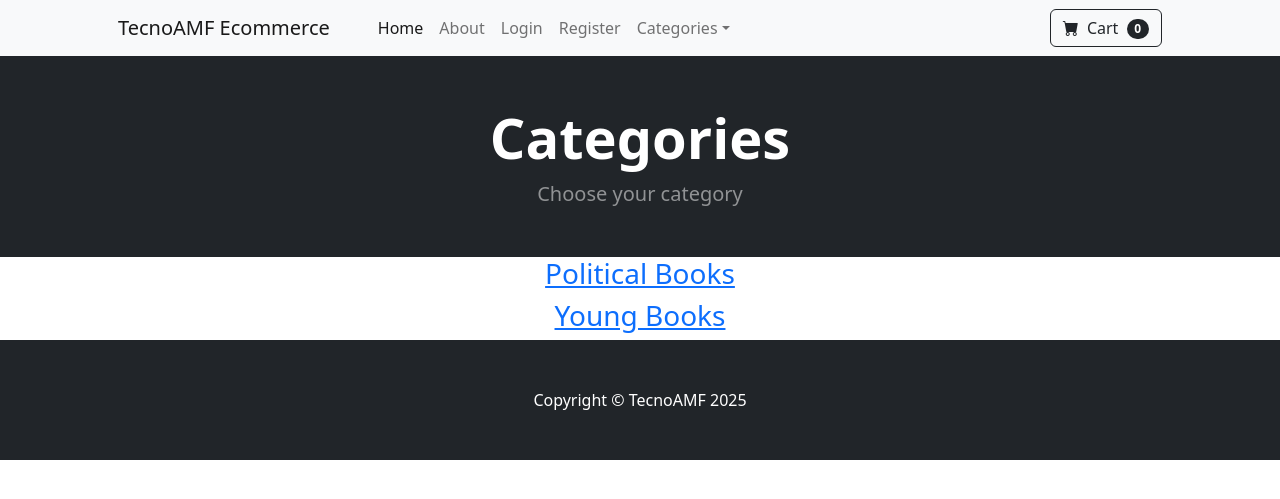
After one commit to ThalesOfMiletus/django-ecommerce, a Django app: page /category_summary/ in a window 1280 px wide. The commit adds this page. Shown: the top 499 px of the page. Run offline with Django 5.2, Linux system fonts and the light colour scheme; data comes from the database, SQL or seed files in the repository; both versions use the stored data as it was after the commit; some libraries are stand-ins or nearby versions.

Commit message:
feat categories directory page

```diff
--- /dev/null
+++ b/store/templates/category_summary.html
@@ -0,0 +1,22 @@
+{% extends 'base.html' %} {% block content %}
+
+<!-- Header -->
+<header class="bg-dark py-5">
+  <div class="text-center text-white">
+    <h1 class="display-4 fw-bolder">Categories</h1>
+    <p class="lead fw-normal text-white-50 mb-0">Choose your category</p>
+  </div>
+</header>
+
+<div class="container">
+  <div class="row">
+    <center>
+      <div class="col-8">
+        {% for category in categories %}
+            <h3> <a href="{% url 'category' category %}">{{ category }}</a></h3>
+        {% endfor %}
+      </div>
+    </center>
+  </div>
+</div>
+{% endblock %}
--- a/store/templates/navbar.html
+++ b/store/templates/navbar.html
@@ -48,7 +48,7 @@
           >
           <ul class="dropdown-menu" aria-labelledby="navbarDropdown">
             <li>
-              <a class="dropdown-item" href="{% url 'home' %}">All Products</a>
+              <a class="dropdown-item" href="{% url 'category_summary' %}">All Products</a>
             </li>
             <li><hr class="dropdown-divider" /></li>
             <li>
--- a/store/urls.py
+++ b/store/urls.py
@@ -9,4 +9,5 @@ urlpatterns = [
     path('register/', views.register_user, name='register'),
     path('product/<int:pk>', views.product, name='product'),
     path('category/<str:foo>', views.category, name='category'),
+    path('category_summary/', views.category_summary, name='category_summary'),
 ]
--- a/store/views.py
+++ b/store/views.py
@@ -5,6 +5,10 @@ from django.contrib import messages
 from .forms import SignUpForm
 
 # Create your views here.
+
+def category_summary(request):
+    categories = Category.objects.all()
+    return render(request, 'category_summary.html', {'categories': categories})
 
 def category(request, foo):
     # Replace hyphens with spaces
```
Also changed, not shown: db.sqlite3.
